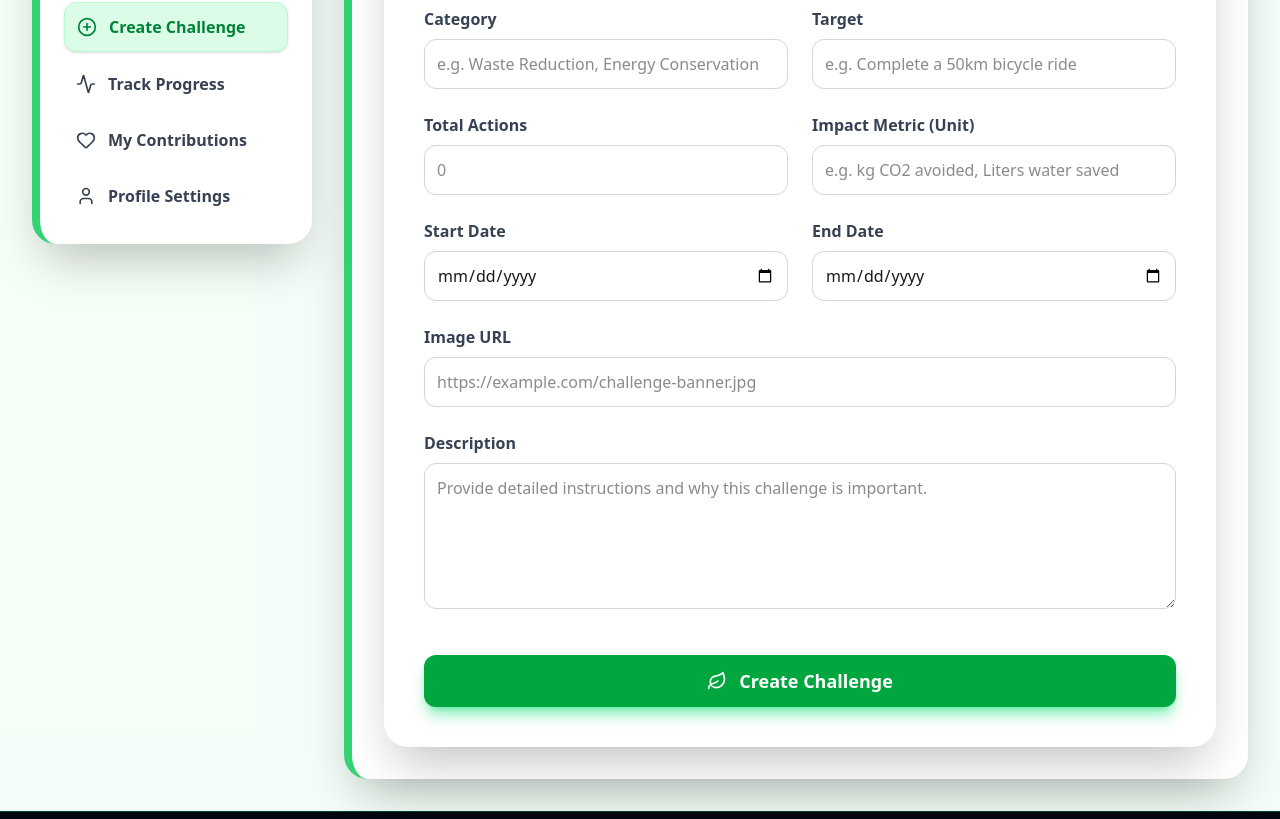
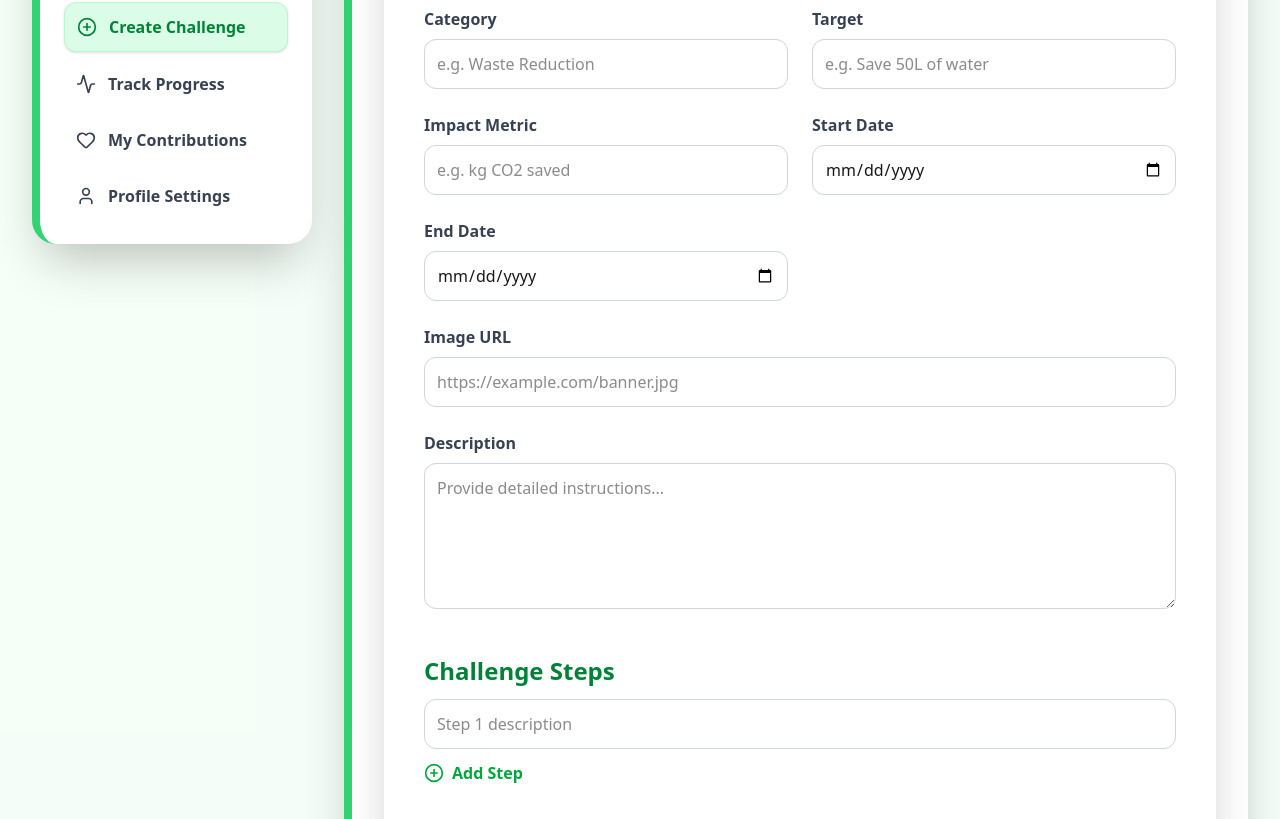
Before and after one commit to abubakersiddeak/A10-Front-End, a React (Vite) app: page /dashboard/myactivities/createchallenge in a window 1280 px wide. Shown: the part 541-1360 px from the top of the page. Built offline with nearby package versions, Linux system fonts and the light colour scheme; no server answers; sample sign-in values are in the browser's storage.

Commit message:
ubdate post chellenge component

```diff
--- a/src/components/common/ChallengeFilter.jsx
+++ /dev/null
@@ -1,100 +0,0 @@
-import { useState, useEffect } from "react";
-
-export default function ChallengeFilter() {
-  const [challenges, setChallenges] = useState([]);
-  const [categories, setCategories] = useState("");
-  const [startDate, setStartDate] = useState("");
-  const [endDate, setEndDate] = useState("");
-  const [minParticipants, setMinParticipants] = useState("");
-  const [maxParticipants, setMaxParticipants] = useState("");
-
-  const fetchChallenges = async () => {
-    try {
-      const queryParams = new URLSearchParams({
-        categories,
-        startDate,
-        endDate,
-        minParticipants,
-        maxParticipants,
-      });
-
-      const res = await fetch(
-        `${
-          import.meta.env.VITE_BACKEND_DOMAIN
-        }/api/challenges/filter?${queryParams.toString()}`
-      );
-      if (!res.ok) throw new Error("Failed to fetch challenges");
-
-      const data = await res.json();
-      setChallenges(data);
-    } catch (err) {
-      console.error(err);
-      alert("Error fetching challenges");
-    }
-  };
-
-  useEffect(() => {
-    fetchChallenges();
-  }, []);
-
-  return (
-    <div className="p-4">
-      <h2 className="text-2xl font-bold mb-4">Filter Challenges</h2>
-
-      <div className="flex gap-2 mb-4 flex-wrap">
-        <input
-          type="text"
-          placeholder="Categories (comma separated)"
-          value={categories}
-          onChange={(e) => setCategories(e.target.value)}
-          className="border p-2 rounded"
-        />
-        <input
-          type="date"
-          value={startDate}
-          onChange={(e) => setStartDate(e.target.value)}
-          className="border p-2 rounded"
-        />
-        <input
-          type="date"
-          value={endDate}
-          onChange={(e) => setEndDate(e.target.value)}
-          className="border p-2 rounded"
-        />
-        <input
-          type="number"
-          placeholder="Min Participants"
-          value={minParticipants}
-          onChange={(e) => setMinParticipants(e.target.value)}
-          className="border p-2 rounded"
-        />
-        <input
-          type="number"
-          placeholder="Max Participants"
-          value={maxParticipants}
-          onChange={(e) => setMaxParticipants(e.target.value)}
-          className="border p-2 rounded"
-        />
-        <button
-          onClick={fetchChallenges}
-          className="bg-green-500 text-white px-4 py-2 rounded"
-        >
-          Filter
-        </button>
-      </div>
-
-      <div className="grid grid-cols-1 md:grid-cols-2 lg:grid-cols-3 gap-4">
-        {challenges.length === 0 && <p>No challenges found</p>}
-        {challenges.map((ch) => (
-          <div key={ch._id} className="border p-4 rounded shadow">
-            <h3 className="font-bold text-lg">{ch.title}</h3>
-            <p>Category: {ch.category}</p>
-            <p>Participants: {ch.participants}</p>
-            <p>Start: {new Date(ch.startDate).toLocaleDateString()}</p>
-            <p>End: {new Date(ch.endDate).toLocaleDateString()}</p>
-          </div>
-        ))}
-      </div>
-    </div>
-  );
-}
--- a/src/components/layout/Footer.jsx
+++ b/src/components/layout/Footer.jsx
@@ -16,13 +16,13 @@ export default function Footer() {
     {
       name: "Facebook",
       icon: Facebook,
-      url: "#",
+      url: "https://www.facebook.com/abubakar.siddeak",
       color: "hover:text-blue-500",
     },
     {
       name: "LinkedIn",
       icon: Linkedin,
-      url: "#",
+      url: "https://www.linkedin.com/in/abubaker-siddik-zisan/",
       color: "hover:text-cyan-400",
     },
     {
@@ -109,7 +109,7 @@ export default function Footer() {
                   href="mailto:support@ecotrack.com"
                   className="hover:text-green-300 transition-colors"
                 >
-                  support@ecotrack.com
+                  abubakersiddeak@gmail.com
                 </a>
               </p>
             </div>
--- a/src/pages/dashboard/components/PostChallenge.jsx
+++ b/src/pages/dashboard/components/PostChallenge.jsx
@@ -2,7 +2,7 @@ import React, { useContext, useState } from "react";
 import { AuthContext } from "../../../context/AuthContext";
 import { toast } from "react-toastify";
 import "react-toastify/dist/ReactToastify.css";
-import { Leaf, PlusSquare } from "lucide-react"; // Added icons
+import { Leaf, PlusSquare, PlusCircle, Trash2 } from "lucide-react";
 
 const PostChallenge = () => {
   const { currentUser } = useContext(AuthContext);
@@ -22,15 +22,36 @@ const PostChallenge = () => {
     endDate: "",
   });
 
+  const [steps, setSteps] = useState([{ title: "" }]); // 🆕 Steps array
   const [formErrors, setFormErrors] = useState({});
-  const [loading, setLoading] = useState(false); // Added loading state
+  const [loading, setLoading] = useState(false);
 
+  // ✅ Handle Input Change
   const handleChange = (e) => {
     const { name, value } = e.target;
     setFormData((prev) => ({ ...prev, [name]: value }));
     setFormErrors((prev) => ({ ...prev, [name]: "" }));
   };
 
+  // ✅ Handle Step Change
+  const handleStepChange = (index, value) => {
+    const updatedSteps = [...steps];
+    updatedSteps[index].title = value;
+    setSteps(updatedSteps);
+  };
+
+  // ✅ Add New Step
+  const addStep = () => {
+    setSteps([...steps, { title: "" }]);
+  };
+
+  // ✅ Remove Step
+  const removeStep = (index) => {
+    const updatedSteps = steps.filter((_, i) => i !== index);
+    setSteps(updatedSteps);
+  };
+
+  // ✅ Form Validation
   const validateForm = () => {
     let errors = {};
     let valid = true;
@@ -43,7 +64,6 @@ const PostChallenge = () => {
       errors.description = "Description is required";
       valid = false;
     }
-    // Updated Image URL validation message and color theme
     if (!formData.imageUrl.trim()) {
       errors.imageUrl = "Image URL is required";
       valid = false;
@@ -63,7 +83,6 @@ const PostChallenge = () => {
       errors.impactMetric = "Impact Metric is required";
       valid = false;
     }
-    // Duration check
     if (!formData.duration || Number(formData.duration) <= 0) {
       errors.duration = "Duration must be greater than 0 days";
       valid = false;
@@ -71,15 +90,13 @@ const PostChallenge = () => {
     if (!formData.startDate.trim()) {
       errors.startDate = "Start Date is required";
       valid = false;
-    } else if (new Date(formData.startDate) < new Date()) {
-      errors.startDate = "Start Date cannot be in the past";
-      valid = false;
     }
     if (!formData.endDate.trim()) {
       errors.endDate = "End Date is required";
       valid = false;
-    } else if (new Date(formData.endDate) <= new Date()) {
-      errors.endDate = "End Date must be in the future";
+    }
+    if (steps.length === 0 || steps.some((s) => !s.title.trim())) {
+      errors.steps = "Please add at least one valid step";
       valid = false;
     }
 
@@ -87,16 +104,22 @@ const PostChallenge = () => {
     return valid;
   };
 
+  // ✅ Submit Handler
   const handleSubmit = async (e) => {
     e.preventDefault();
     if (!validateForm()) return;
-
     setLoading(true);
 
-    // Prepare payload, converting duration to number
+    const formattedSteps = steps.map((s, index) => ({
+      stepNumber: index + 1,
+      title: s.title,
+    }));
+
     const payload = {
       ...formData,
       duration: Number(formData.duration),
+      steps: formattedSteps, // 🆕 include steps
+      totalActions: formattedSteps.length, // auto set total actions
     };
 
     try {
@@ -112,20 +135,15 @@ const PostChallenge = () => {
         }
       );
 
-      // Check if response is okay (2xx status)
-      if (!response.ok) {
-        throw new Error(`Server returned status: ${response.status}`);
-      }
+      if (!response.ok) throw new Error(`Server returned ${response.status}`);
 
       const data = await response.json();
-      console.log("Server Response:", data);
-
-      // Successfully posted
-      toast.success("🌱 Challenge Posted Successfully! Go check it out.", {
+      console.log(data);
+      toast.success("🌱 Challenge Posted Successfully!", {
         position: "top-center",
       });
 
-      // Reset form
+      // Reset Form
       setFormData({
         title: "",
         description: "",
@@ -140,27 +158,23 @@ const PostChallenge = () => {
         startDate: "",
         endDate: "",
       });
-
+      setSteps([{ title: "" }]);
       setFormErrors({});
     } catch (error) {
       console.error("Error posting challenge:", error);
-      toast.error(
-        ` Failed to post challenge. Error: ${
-          error.message || "Network issue."
-        }`,
-        { position: "top-center" }
-      );
+      toast.error(`❌ Failed to post: ${error.message}`, {
+        position: "top-center",
+      });
     } finally {
       setLoading(false);
     }
   };
 
-  // --- THEMED UI ---
   const inputClass = (error) =>
     `w-full p-3 border rounded-xl focus:ring-2 outline-none transition-all duration-200 ${
       error
-        ? "border-red-500 focus:ring-red-400 focus:border-red-400 bg-red-50"
-        : "border-gray-300 focus:ring-green-500 focus:border-green-500 bg-white"
+        ? "border-red-500 focus:ring-red-400 bg-red-50"
+        : "border-gray-300 focus:ring-green-500 bg-white"
     }`;
 
   const errorTextClass = "text-red-500 text-sm mt-1 font-medium";
@@ -169,11 +183,11 @@ const PostChallenge = () => {
     <div className="flex items-center justify-center p-0">
       <form
         onSubmit={handleSubmit}
-        className="w-full max-w-4xl rounded-3xl shadow-2xl border-t-8 border-green-500/80 transition-all duration-300 bg-white p-8 sm:p-10 "
+        className="w-full max-w-4xl rounded-3xl shadow-2xl border-t-8 border-green-500/80 bg-white p-8 sm:p-10"
       >
         <div className="flex items-center justify-center mb-6">
           <PlusSquare className="w-10 h-10 text-green-600 mr-3" />
-          <h2 className="text-3xl md:text-4xl font-extrabold text-gray-900 tracking-tight">
+          <h2 className="text-3xl md:text-4xl font-extrabold text-gray-900">
             Initiate New Mission
           </h2>
         </div>
@@ -181,160 +195,38 @@ const PostChallenge = () => {
           Define your sustainable challenge and inspire the community.
         </p>
 
+        {/* --- Main Form --- */}
         <div className="grid grid-cols-1 md:grid-cols-2 gap-6">
-          {/* Title */}
-          <div>
+          {[
+            ["title", "Title", "e.g. Plastic-Free July"],
+            ["duration", "Duration (days)", "e.g. 30", "number"],
+            ["category", "Category", "e.g. Waste Reduction"],
+            ["target", "Target", "e.g. Save 50L of water"],
+            ["impactMetric", "Impact Metric", "e.g. kg CO2 saved"],
+            ["startDate", "Start Date", "", "date"],
+            ["endDate", "End Date", "", "date"],
+            ["imageUrl", "Image URL", "https://example.com/banner.jpg"],
+          ].map(([name, label, placeholder, type = "text"]) => (
+            <div
+              key={name}
+              className={name === "imageUrl" ? "md:col-span-2" : ""}
+            >
               <label className="block text-gray-700 font-semibold mb-2">
-              Title
+                {label}
               </label>
               <input
-              type="text"
-              name="title"
-              value={formData.title}
+                type={type}
+                name={name}
+                value={formData[name]}
                 onChange={handleChange}
-              placeholder="e.g. Plastic-Free July"
-              className={inputClass(formErrors.title)}
+                placeholder={placeholder}
+                className={inputClass(formErrors[name])}
               />
-            {formErrors.title && (
-              <p className={errorTextClass}>{formErrors.title}</p>
+              {formErrors[name] && (
+                <p className={errorTextClass}>{formErrors[name]}</p>
               )}
             </div>
-
-          {/* Duration */}
-          <div>
-            <label className="block text-gray-700 font-semibold mb-2">
-              Duration (days)
-            </label>
-            <input
-              type="number"
-              name="duration"
-              value={formData.duration}
-              onChange={handleChange}
-              placeholder="e.g. 30"
-              className={inputClass(formErrors.duration)}
-            />
-            {formErrors.duration && (
-              <p className={errorTextClass}>{formErrors.duration}</p>
-            )}
-          </div>
-
-          {/* Category */}
-          <div>
-            <label className="block text-gray-700 font-semibold mb-2">
-              Category
-            </label>
-            <input
-              name="category"
-              value={formData.category}
-              onChange={handleChange}
-              placeholder="e.g. Waste Reduction, Energy Conservation"
-              className={inputClass(formErrors.category)}
-            />
-            {formErrors.category && (
-              <p className={errorTextClass}>{formErrors.category}</p>
-            )}
-          </div>
-
-          {/* Target */}
-          <div>
-            <label className="block text-gray-700 font-semibold mb-2">
-              Target
-            </label>
-            <input
-              name="target"
-              value={formData.target}
-              onChange={handleChange}
-              placeholder="e.g. Complete a 50km bicycle ride"
-              className={inputClass(formErrors.target)}
-            />
-            {formErrors.target && (
-              <p className={errorTextClass}>{formErrors.target}</p>
-            )}
-          </div>
-          {/* total action */}
-          <div>
-            <label className="block text-gray-700 font-semibold mb-2">
-              Total Actions
-            </label>
-            <input
-              name="totalActions"
-              value={formData.totalActions}
-              onChange={handleChange}
-              placeholder="0"
-              className={inputClass(formErrors.target)}
-            />
-            {formErrors.target && (
-              <p className={errorTextClass}>{formErrors.target}</p>
-            )}
-          </div>
-
-          {/* Impact Metric */}
-          <div>
-            <label className="block text-gray-700 font-semibold mb-2">
-              Impact Metric (Unit)
-            </label>
-            <input
-              name="impactMetric"
-              value={formData.impactMetric}
-              onChange={handleChange}
-              placeholder="e.g. kg CO2 avoided, Liters water saved"
-              className={inputClass(formErrors.impactMetric)}
-            />
-            {formErrors.impactMetric && (
-              <p className={errorTextClass}>{formErrors.impactMetric}</p>
-            )}
-          </div>
-          {/* Start Date */}
-          <div>
-            <label className="block text-gray-700 font-semibold mb-2">
-              Start Date
-            </label>
-            <input
-              type="date"
-              name="startDate"
-              value={formData.startDate}
-              onChange={handleChange}
-              className={inputClass(formErrors.startDate)}
-            />
-            {formErrors.startDate && (
-              <p className={errorTextClass}>{formErrors.startDate}</p>
-            )}
-          </div>
-
-          {/* End Date */}
-          <div>
-            <label className="block text-gray-700 font-semibold mb-2">
-              End Date
-            </label>
-            <input
-              type="date"
-              name="endDate"
-              value={formData.endDate}
-              onChange={handleChange}
-              className={inputClass(formErrors.endDate)}
-            />
-            {formErrors.endDate && (
-              <p className={errorTextClass}>{formErrors.endDate}</p>
-            )}
-          </div>
-
-          {/* Image URL */}
-          <div className="md:col-span-2">
-            <label className="block text-gray-700 font-semibold mb-2">
-              Image URL
-            </label>
-            <input
-              type="text"
-              name="imageUrl"
-              value={formData.imageUrl}
-              onChange={handleChange}
-              placeholder="https://example.com/challenge-banner.jpg"
-              className={inputClass(formErrors.imageUrl)}
-            />
-            {formErrors.imageUrl && (
-              <p className={errorTextClass}>{formErrors.imageUrl}</p>
-            )}
-          </div>
+          ))}
 
           {/* Description */}
           <div className="md:col-span-2">
@@ -346,7 +238,7 @@ const PostChallenge = () => {
               value={formData.description}
               onChange={handleChange}
               rows={5}
-              placeholder="Provide detailed instructions and why this challenge is important."
+              placeholder="Provide detailed instructions..."
               className={inputClass(formErrors.description)}
             />
             {formErrors.description && (
@@ -355,14 +247,50 @@ const PostChallenge = () => {
           </div>
         </div>
 
-        {/* Submit Button (Themed Green) */}
+        {/* --- 🆕 Steps Section --- */}
+        <div className="mt-10">
+          <h3 className="text-2xl font-bold text-green-700 mb-3">
+            Challenge Steps
+          </h3>
+          {steps.map((step, index) => (
+            <div key={index} className="flex gap-3 mb-3 items-center">
+              <input
+                type="text"
+                placeholder={`Step ${index + 1} description`}
+                value={step.title}
+                onChange={(e) => handleStepChange(index, e.target.value)}
+                className="flex-grow p-3 border border-gray-300 rounded-xl focus:ring-2 focus:ring-green-500"
+              />
+              {steps.length > 1 && (
+                <button
+                  type="button"
+                  onClick={() => removeStep(index)}
+                  className="text-red-500 hover:text-red-700"
+                >
+                  <Trash2 size={22} />
+                </button>
+              )}
+            </div>
+          ))}
+          {formErrors.steps && (
+            <p className={errorTextClass}>{formErrors.steps}</p>
+          )}
+          <button
+            type="button"
+            onClick={addStep}
+            className="mt-2 flex items-center gap-2 text-green-600 font-semibold hover:text-green-800"
+          >
+            <PlusCircle size={20} /> Add Step
+          </button>
+        </div>
+
+        {/* Submit */}
         <button
           type="submit"
           className="cursor-pointer w-full py-3 mt-10 bg-green-600 text-white font-bold text-lg rounded-xl shadow-lg shadow-green-400/50 hover:bg-green-700 transition duration-300 flex items-center justify-center gap-3"
-          disabled={loading} // Disabled while loading
+          disabled={loading}
         >
           {loading ? (
-            // Reusing the nice loading spinner logic
             <svg
               className="animate-spin h-5 w-5 text-white"
               viewBox="0 0 24 24"
@@ -378,7 +306,7 @@ const PostChallenge = () => {
               <path
                 className="opacity-75"
                 fill="currentColor"
-                d="M4 12a8 8 0 018-8V0C5.373 0 0 5.373 0 12h4zm2 5.291A7.962 7.962 0 014 12H0c0 3.042 1.135 5.824 3 7.938l3-2.647z"
+                d="M4 12a8 8 0 018-8V0C5.373 0 0 5.373 0 12h4z"
               ></path>
             </svg>
           ) : (
--- a/src/pages/home/Home.jsx
+++ b/src/pages/home/Home.jsx
@@ -6,7 +6,6 @@ import WhyGoGreen from "../../components/common/WhyGoGreen";
 import RecentTripAndUpcommingEvent from "../../components/common/RecentTripAndUpcommingEvent";
 import HowItWorks from "../../components/common/HowItWorks";
 import GlobalImpactTracked from "../../components/common/GlobalImpactTracked";
-import ChallengeFilter from "../../components/common/ChallengeFilter";
 
 export default function Home() {
   return (
@@ -17,7 +16,6 @@ export default function Home() {
 
           <HeroCarousel />
         </section>
-        <ChallengeFilter />
 
         <GlobalImpactTracked />
 
```
Also changed, not shown: src/pages/dashboard/components/ChallengeProgress.jsx (added, +75 -0 lines). Lines whose indentation alone changed are shown as unchanged.
